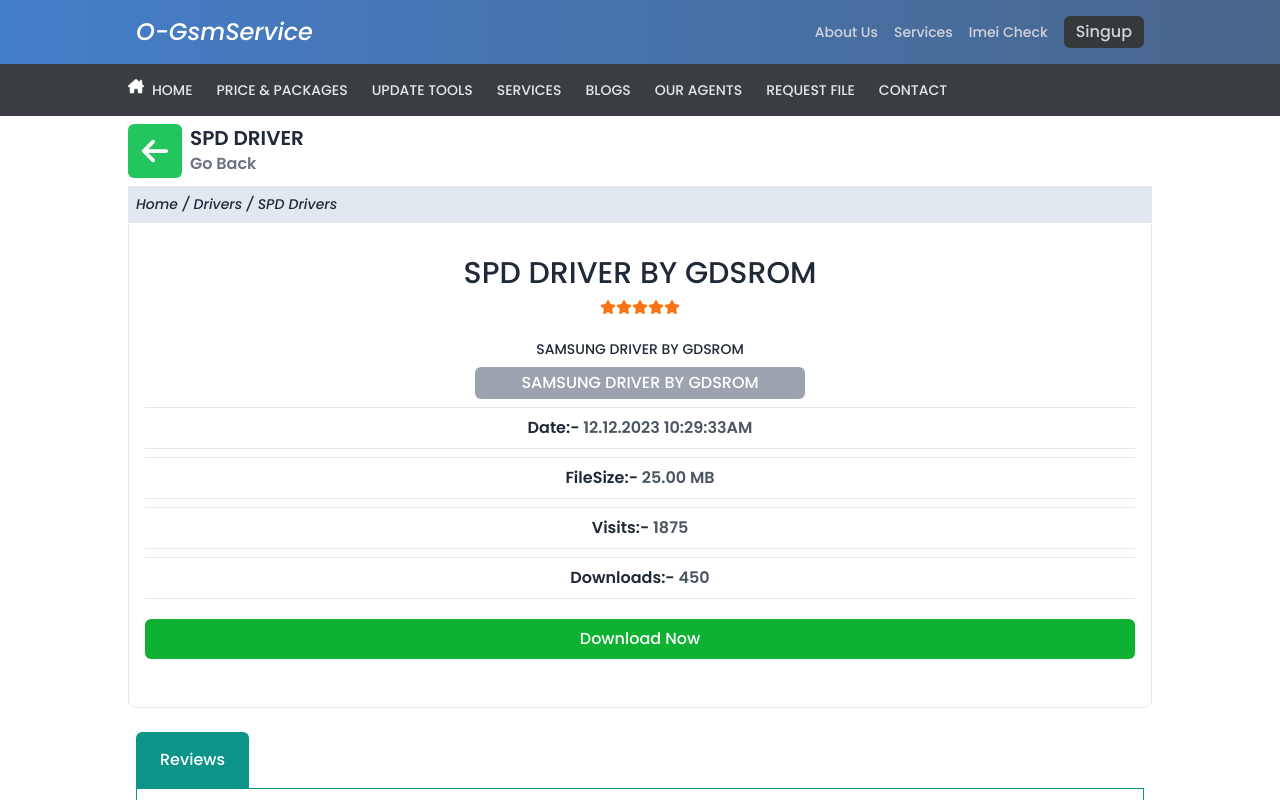
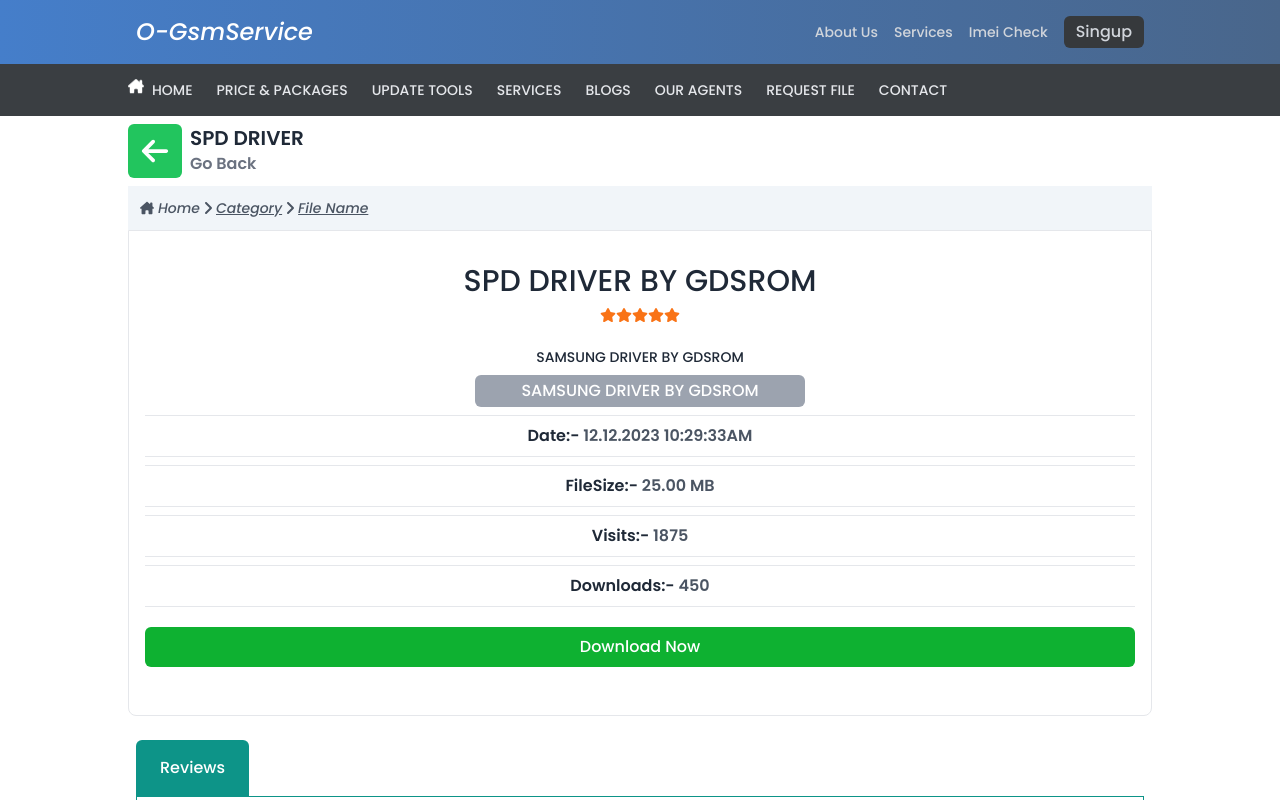
Before and after one commit to ashaansojib/paid-gsm-service, a React (Vite) app: page /download/1 in a window 1280 px wide. Shown: the top 800 px of the page. Built offline with nearby package versions, Linux system fonts and the light colour scheme.

Commit message:
complete download pages alert

```diff
--- a/src/pages/home/download/Download.jsx
+++ b/src/pages/home/download/Download.jsx
@@ -1,40 +1,31 @@
 import React from "react";
-import { FaArrowLeft, FaStar } from "react-icons/fa6";
-import { useLoaderData, useNavigate } from "react-router-dom";
+import {
+  FaAngleRight,
+  FaArrowLeft,
+  FaHouseChimney,
+  FaStar,
+} from "react-icons/fa6";
+import { Link, useLoaderData, useNavigate } from "react-router-dom";
 import Review from "./Review";
-import Swal from "sweetalert2";
-import { useEffect } from "react";
-import { useState } from "react";
+import swal from "sweetalert";
 
 const Download = () => {
   const data = useLoaderData();
-  // console.log(location);
-  const location = useNavigate();
+  const navigate = useNavigate();
+  const handleBack = () => {
+    navigate(-1);
+  };
 
-  // const handlePay = () => {
-  //   Swal.fire({
-  //     title: "You Have To Pay First",
-  //     text: "Otherwise you can't get the download link!",
-  //     icon: "warning",
-  //     showCancelButton: true,
-  //     confirmButtonColor: "#3085d6",
-  //     cancelButtonColor: "#d33",
-  //     confirmButtonText: "Pay Now",
-  //   }).then((result) => {
-  //     if (result.isConfirmed) {
-  //       Swal.fire("Link Loading!", "Your file is being ready.", "success").then(
-  //         () => {
-  //           window.location.href = location.pathname;
-  //         }
-  //       );
-  //     }
-  //   });
-  // };
-
+  const handleDownload = () =>{
+    swal("It's not for visitor!", "Go to price & Packages page! Only active member can download", "error");
+  }
   return (
     <div className="my-container">
       <div className="flex gap-2 py-2">
-        <button className="text-3xl p-3 rounded-md bg-green-500 text-white">
+        <button
+          onClick={handleBack}
+          className="text-3xl p-3 rounded-md bg-green-500 text-white"
+        >
           <FaArrowLeft />
         </button>
         <div>
@@ -42,9 +33,15 @@
           <p className="font-semibold text-gray-500">Go Back</p>
         </div>
       </div>
-      <p className="text-sm p-2 bg-slate-200 italic text-gray-800">
-        Home / Drivers / SPD Drivers
-      </p>
+      <div className="p-3 bg-slate-100 italic flex items-center text-gray-600">
+        <Link className="flex items-center gap-1 text-sm">
+          <FaHouseChimney /> Home
+        </Link>
+        <FaAngleRight />
+        <Link className="text-sm underline">Category</Link>
+        <FaAngleRight />
+        <Link className="text-sm underline">File Name</Link>
+      </div>
       <div className="text-center py-8 border rounded-b-lg mb-4">
         <h1 className="text-3xl">SPD DRIVER BY GDSROM</h1>
         <div className="flex justify-center py-2">
@@ -71,9 +68,7 @@
           <p className="font-semibold border-b py-2 border-t my-2">
             Downloads:- <span className="text-gray-600">450</span>
           </p>
-          <button onClick={()=> handleDownload()}
-            className="bg-[#0eb131] p-2 w-full mt-3 rounded-md text-white"
-          >
+          <button onClick={handleDownload} className="bg-[#0eb131] p-2 w-full mt-3 rounded-md text-white">
             Download Now
           </button>
         </div>
--- a/src/pages/home/download/Review.jsx
+++ b/src/pages/home/download/Review.jsx
@@ -1,7 +1,11 @@
 import React from "react";
 import { FaStar } from "react-icons/fa6";
+import swal from "sweetalert";
 
 const Review = () => {
+  const handleReviewSent = () =>{
+    swal("You have to Download first!", "Then you can share you opinion. Thank You!", "info");
+  }
   return (
     <div className="my-container md:p-2 p-2">
       <button className="px-6 py-4 bg-teal-600 text-white rounded-t-md">
@@ -22,7 +26,7 @@
         </h3>
         <p className="pt-4">Review</p>
         <textarea className="border border-gray-400 w-full rounded-md bg-gray-200" name="" id="" cols="30" rows="10"></textarea>
-        <button disabled={true} className="p-3 bg-green-600 rounded-md text-white">Submit</button>
+        <button onClick={handleReviewSent} className="p-3 bg-green-600 rounded-md text-white">Submit</button>
       </div>
     </div>
   );
--- a/src/pages/home/tools/AllTools.jsx
+++ b/src/pages/home/tools/AllTools.jsx
@@ -1,17 +1,26 @@
-import React from 'react';
-import { useLoaderData } from 'react-router-dom';
-import Tool from './Tool';
+import React from "react";
+import { Link, useLoaderData } from "react-router-dom";
+import Tool from "./Tool";
+import { FaAngleRight, FaHouseChimney } from "react-icons/fa6";
 
 const AllTools = () => {
-    const data = useLoaderData();
-    return (
-        <div className='my-container'>
-            <p className="text-sm p-2 bg-slate-100 text-gray-600 italic">Home / Drivers / SPD Drivers</p>
-            {
-                data.map( tool => <Tool key={tool._id} tool={tool} />)
-            }
-        </div>
-    );
+  const data = useLoaderData();
+  return (
+    <div className="my-container">
+      <div className="p-3 bg-slate-100 italic flex items-center text-gray-600">
+        <Link className="flex items-center gap-1 text-sm">
+          <FaHouseChimney /> Home
+        </Link>
+        <FaAngleRight />
+        <Link className="text-sm underline">Category</Link>
+        <FaAngleRight />
+        <Link className="text-sm underline">File Name</Link>
+      </div>
+      {data.map((tool) => (
+        <Tool key={tool._id} tool={tool} />
+      ))}
+    </div>
+  );
 };
 
 export default AllTools;
--- a/src/pages/home/tools/Tool.jsx
+++ b/src/pages/home/tools/Tool.jsx
@@ -8,7 +8,7 @@
     <div className="py-2 px-3 bg-slate-100 border mb-2 rounded-b-xl">
       <div className="flex justify-between items-end">
         <div>
-          <h2 className="font-semibold">{title}</h2>
+          <h2 className="font-semibold hover:text-cyan-500"><Link to={`/download/${title}`}>{title}</Link></h2>
           <div className="flex py-2">
             <FaStar className="text-orange-500" />
             <FaStar className="text-orange-500" />
```
